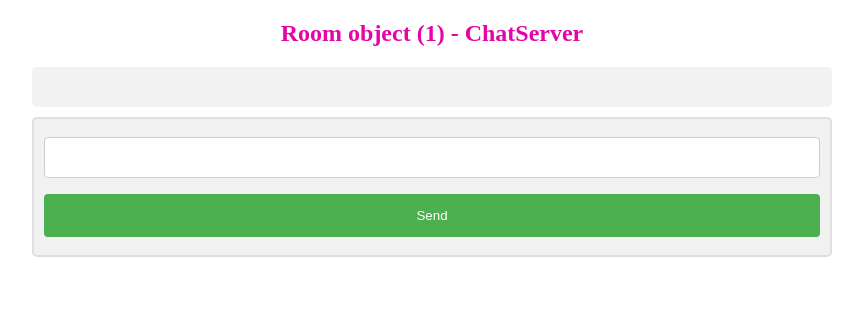
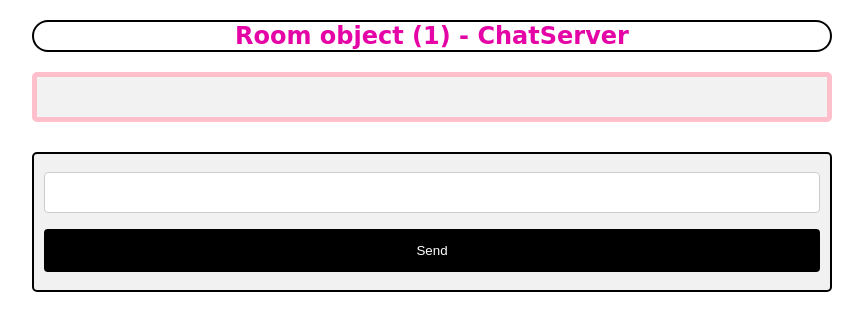
Before and after one commit to ajeetgupta80/ajeetserver, a Django app: template template/room.html in a window 1280 px wide. Shown: the top 331 px of the page, without its empty margins (208-1071 px from the left). Run offline with Django 4.2, Linux system fonts and the light colour scheme; the template is opened without the code that fills it: values that come from a table or form of the project are taken from there, others are empty; data comes from the database, SQL or seed files in the repository; some libraries are stand-ins or nearby versions.

Commit message:
Update room.html

```diff
--- a/template/room.html
+++ b/template/room.html
@@ -14,7 +14,9 @@ body {
   background-color: #f1f1f1;
   border-radius: 5px;
   padding: 10px;
-  margin: 10px 0;
+  margin: 30px 0;
+  border-color: black;
+
 }
 
 .darker {
@@ -26,6 +28,7 @@ body {
   content: "";
   clear: both;
   display: table;
+
 }
 
 .container img {
@@ -44,16 +47,25 @@ body {
 
 .time-right {
   float: right;
-  color: #aaa;
+  color: rgb(167, 25, 25);
 }
 
 .time-left {
   float: left;
-  color: #999;
+  color: rgb(148, 22, 22);
 }
 .jj{
   color: rgb(229, 5, 166) ;
   text-align: center;
+  font-family: 'Rubik Moonrocks', cursive;
+  background-color: white;
+  border: solid;
+  border-color: black;
+  border-radius: 70px;
+  border-width: 2px;
+
+
+
 }
 </style>
 <script   src="https://code.jquery.com/jquery-3.1.1.min.js"   integrity="sha256-hVVnYaiADRTO2PzUGmuLJr8BLUSjGIZsDYGmIJLv2b8="   crossorigin="anonymous"></script>
@@ -88,7 +100,7 @@ setInterval(function(){
             }
         },
         error: function(response){
-            alert('An error occured')
+            // alert('An error occured')
         }
     });
 },1000);
@@ -110,23 +122,27 @@ setInterval(function(){
 
     input[type=submit] {
     width: 100%;
-    background-color: #4CAF50;
+    background-color: black;
     color: white;
     padding: 14px 20px;
     margin: 8px 0;
     border: none;
     border-radius: 4px;
     cursor: pointer;
+
     }
 
     input[type=submit]:hover {
-    background-color: #45a049;
+    background-color: rgb(185, 9, 150);
     }
 
     div {
     border-radius: 5px;
     background-color: #f2f2f2;
     padding: 20px;
+    border-style: solid;
+    border-width: 5px;
+    border-color: pink;
     }
     </style>
 
```
